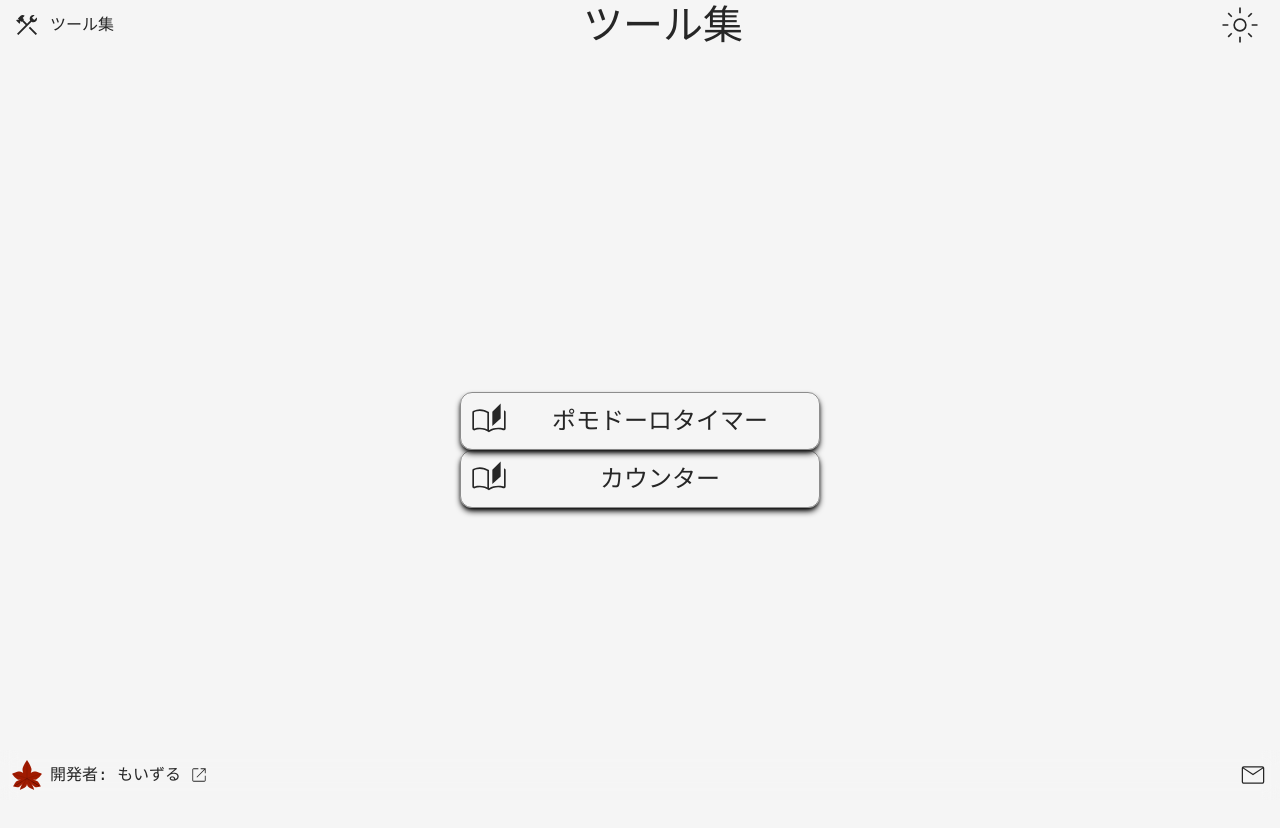
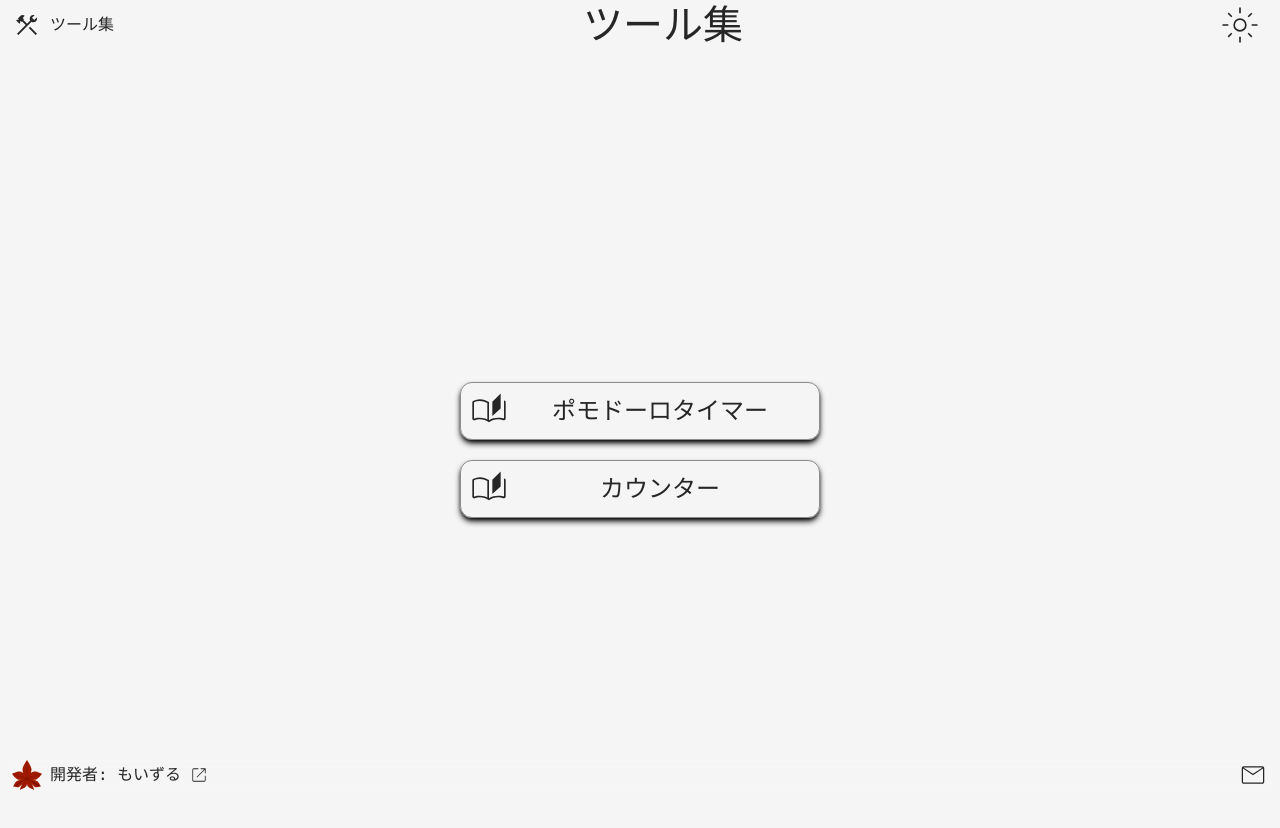
Before and after one commit to moizlu/web-tools, a SvelteKit app: page / in a window 1280 px wide. Shown: the top 828 px of the page. Built offline with nearby package versions, Linux system fonts and the light colour scheme; a web font is replaced by a local one.

Commit message:
Update +page.svelte

```diff
--- a/src/routes/+page.svelte
+++ b/src/routes/+page.svelte
@@ -26,7 +26,7 @@
     <title>Webツール | moizlu</title>
 </svelte:head>
 
-<main class="px-5 mx-auto w-full max-w-100 h-full min-h-svh flex-col-center">
+<main class="px-5 mx-auto w-full max-w-100 h-full min-h-svh flex-col-center gap-5">
     {#each tools as tool}
         <a href={tool.url} class="w-full p-2 flex-center button-general text-2xl">
             <SvgIcon Svg={tool.icon} size={40} class="" />
```
